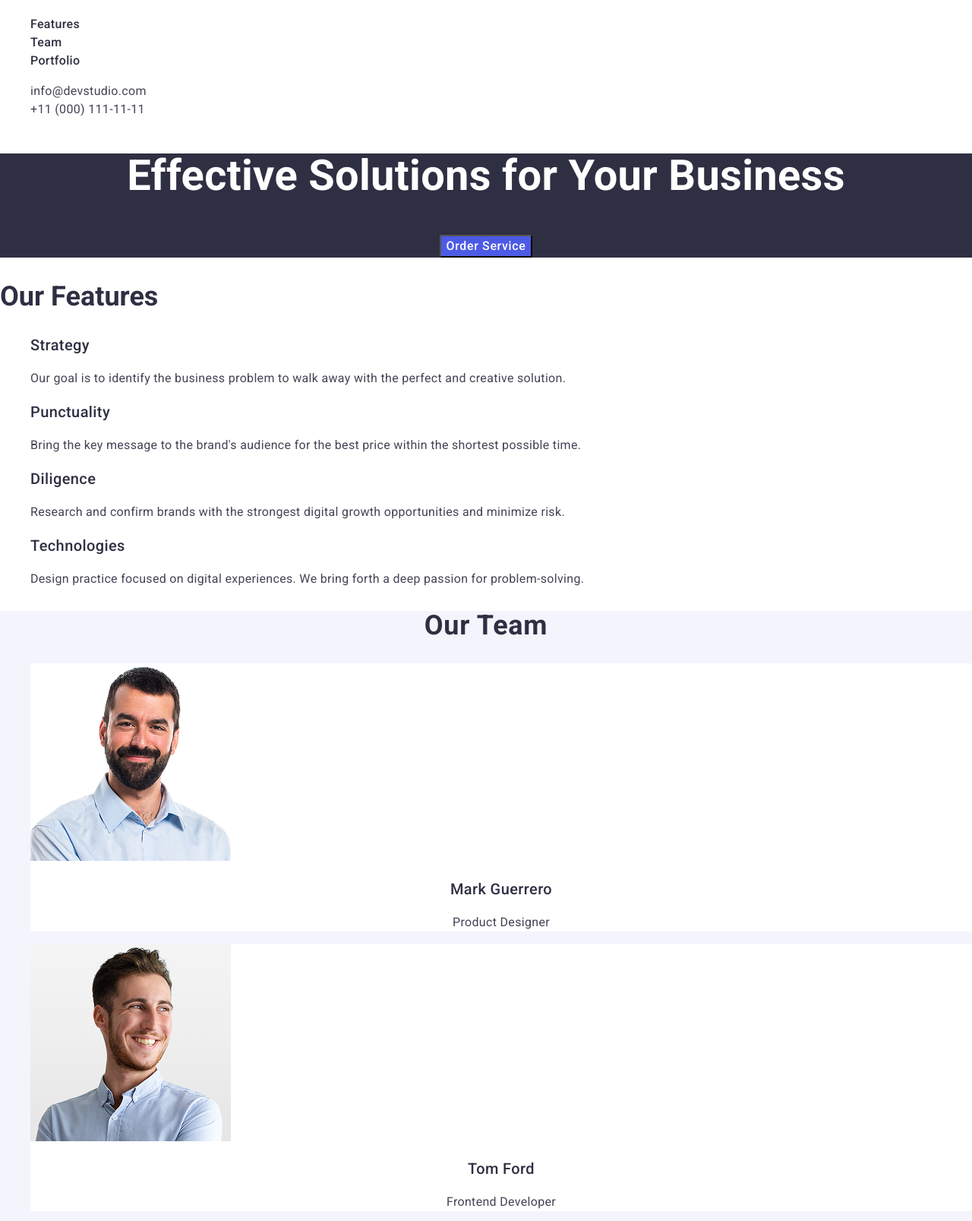
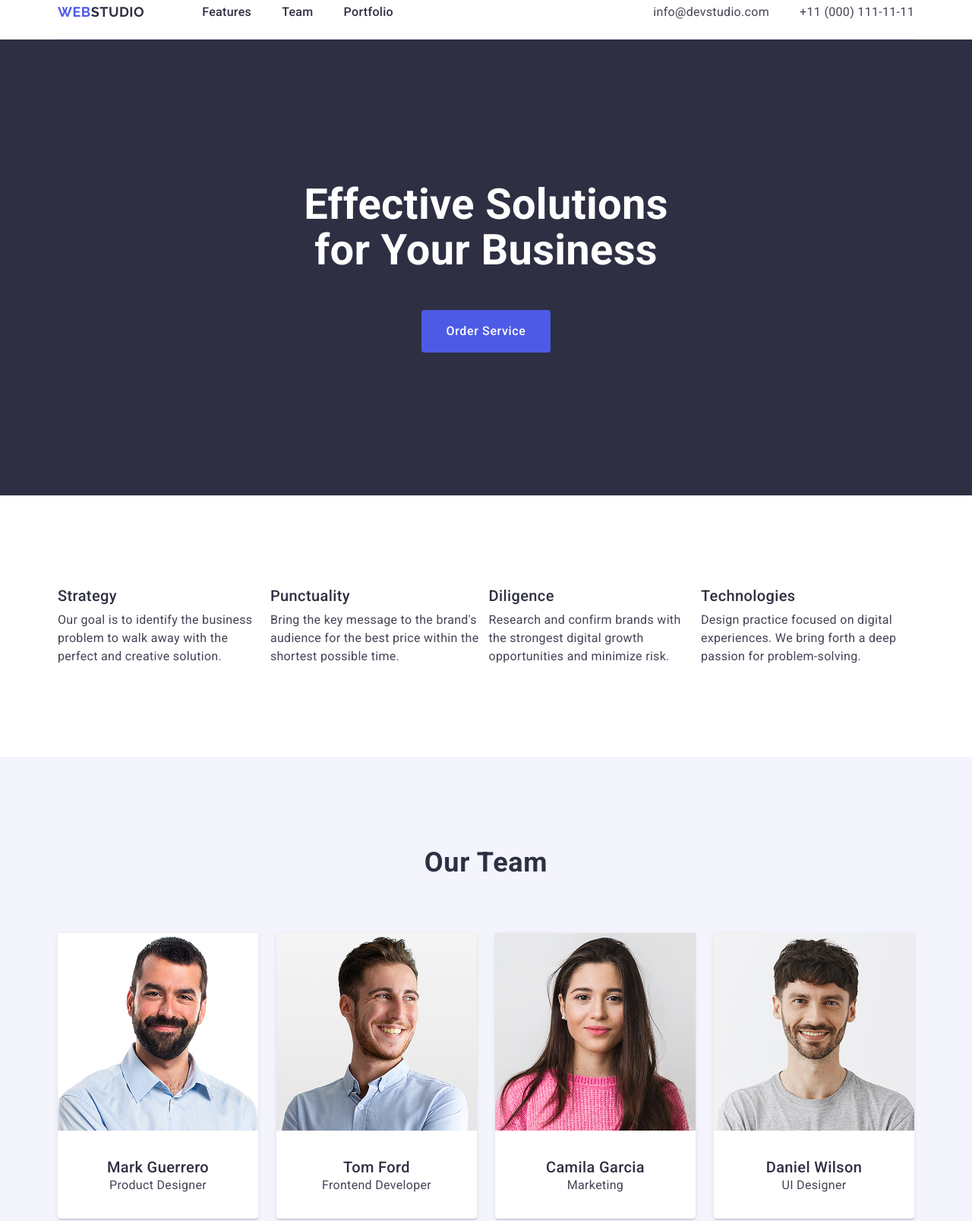
Before and after one commit to tskitsune/goit-hw-03, a plain HTML site: page index.html in a window 1280 px wide. Shown: the part 20-1627 px from the top of the page at 76% size. Drawn offline with nearby package versions, Linux system fonts and the light colour scheme.

Commit message:
improved styles

```diff
--- a/css/common.css
+++ b/css/common.css
@@ -1,7 +1,32 @@
+/* Скидування стилю */
+*,
+*::before,
+*::after {
+  box-sizing: border-box;
+}
 body {
   font-family: Roboto, sans-serif;
-  background-color: #fff;;
+  background-color: #fff;
   color: #2e2f42;
+  margin: 0;
+}
+h1,
+h2,
+h3,
+h4,
+h5,
+h6,
+p {
+  margin: 0;
+}
+ul,
+ol {
+  margin: 0;
+  padding: 0;
+  list-style: none;
+}
+button {
+  cursor: pointer;
 }
 a {
   text-decoration: none;
@@ -16,9 +41,6 @@ a:focus {
   color: #404bbf;
 }
 
-ul {
-  list-style-type: none;
-}
 h1 {
   font-size: 56px;
   color: #fff;
@@ -34,3 +56,11 @@ h2 {
   color: #4d5ae5;
   line-height: 1.33;
 }
+.container {
+  width: 1128px;
+  margin: 0 auto;
+}
+.section {
+  padding: 120px 0;
+  color: #fff;
+}
--- a/css/features.css
+++ b/css/features.css
@@ -1,8 +1,14 @@
+.features-title {
+  display: none;
+}
 .features-list {
+  display: flex;
+  gap: 8px;
   color: #434455;
   line-height: 1.5;
 }
 .features-list-title {
+  padding-bottom: 8px;
   font-size: 20px;
   color: #2e2f42;
   font-weight: 500;
--- a/css/footer.css
+++ b/css/footer.css
@@ -1,7 +1,19 @@
 .footer {
   background-color: #2e2f42;
 }
+.footer-container {
+  padding: 100px 0;
+}
+.footer-motivation {
+  display: flex;
+  flex-direction: column;
+  gap: 8px;
+  max-width: 264px;
+
+
+}
 .logo-footer {
+  padding-bottom: 8px;
   text-transform: uppercase;
   font-size: 18px;
   font-family: Raleway;
@@ -9,7 +21,13 @@
   font-weight: 700;
   line-height: 1.33;
   letter-spacing: 0.03em;
+
 }
+.logo-footer:hover,
+.logo-footer:focus {
+  color: #f4f4fd;
+}
+
 .footer-text {
   color: #f4f4fd;
   font-size: 16px;
--- a/css/header.css
+++ b/css/header.css
@@ -1,3 +1,15 @@
+.header-container {
+  display: flex;
+  align-items: center;
+  justify-items: stretch;
+  justify-content: space-between;
+  padding: 24px 0 23px;
+  border-bottom: 1px solid #e7e9fc;
+}
+.header-nav {
+  display: flex;
+  gap: 76px;
+}
 .logo-header {
   text-transform: uppercase;
   font-size: 18px;
@@ -7,17 +19,32 @@
   color: #2e2f42;
   letter-spacing: 0.03em;
 }
+.logo-header:hover,
+.logo-header:focus {
+  color: #2e2f42;
+}
+
 .header-nav-list {
+  display: flex;
+  justify-self: center;
+  gap: 40px;
   color: #2e2f42;
   letter-spacing: 0.02em;
   font-weight: 500;
   font-size: 16px;
 }
-
+.header-nav-link {
+  padding: 24px 0;
+}
 .header-address-list {
+  display: flex;
+  gap: 40px;
   color: #434455;
   font-style: normal;
   letter-spacing: 0.02em;
   font-weight: 400;
   font-size: 16px;
 }
+.header-adress-link {
+  padding: 24px 0;
+}
--- a/css/hero.css
+++ b/css/hero.css
@@ -1,9 +1,19 @@
 .hero {
+  padding: 188px 0;
   background-color: #2e2f42;
   text-align: center;
   letter-spacing: 0.02em;
 }
+.hero-container {
+  max-width: 496px;
+}
+.hero-title {
+padding-bottom: 48px;
+}
 .hero-button {
+  padding: 16px 32px;
+  border: 0px;
+  border-radius: 4px;
   color: #fff;
   background-color: #4d5ae5;
   letter-spacing: 0.04em;
--- a/css/portfolio.css
+++ b/css/portfolio.css
@@ -1,13 +1,26 @@
 .portfolio-title {
+  padding-bottom: 72px;
   text-align: center;
   line-height: 1.11;
   letter-spacing: 0.02em;
+}
+.portfolio-list {
+  display: flex;
+  flex-wrap: wrap;
+  gap: 48px 24px;
+}
+.portfolio-text {
+  border-bottom: 1px solid #e7e9fc;
+  border-left: 1px solid #e7e9fc;
+  border-right: 1px solid #e7e9fc;
+  padding: 32px 16px;
 }
 .portfolio-card-title {
   font-weight: 500;
   font-size: 20px;
   line-height: 1.2;
   letter-spacing: 0.02em;
+  color: #2e2f42;
 }
 .portfolio-card-text {
   font-size: 16px;
--- a/css/team.css
+++ b/css/team.css
@@ -2,13 +2,22 @@
   background-color: #f4f4fd;
 }
 .team-title {
+  padding-bottom: 72px;
   text-align: center;
   line-height: 1.11;
   letter-spacing: 0.02em;
 }
-
+.team-list {
+  display: flex;
+  gap: 24px;
+}
 .team-card {
   background-color: #fff;
+  border-radius: 0 0 4px 4px;
+  box-shadow: 0 2px 1px 0 rgba(46, 47, 66, 0.08), 0 1px 1px 0 rgba(46, 47, 66, 0.16), 0 1px 6px 0 rgba(46, 47, 66, 0.08);
+}
+.team-text {
+  padding: 32px 0;
 }
 .team-card-title {
   text-align: center;
@@ -16,6 +25,7 @@
   font-size: 20px;
   line-height: 1.2;
   letter-spacing: 0.02em;
+  color: #2e2f42;
 }
 .team-card-text {
   line-height: 1.5;
--- a/index.html
+++ b/index.html
@@ -23,37 +23,54 @@
   </head>
   <body>
     <header id="header">
+      <div class="container header-container">
+        <div class="header-nav">
           <a href="./index.html" class="logo-header"
             ><span class="logo-span">Web</span>Studio</a
           >
           <nav>
             <ul class="header-nav-list">
-          <li><a href="#features">Features</a></li>
-          <li><a href="#team">Team</a></li>
-          <li><a href="#portfolio">Portfolio</a></li>
+              <li><a href="#features" class="header-nav-link">Features</a></li>
+              <li><a href="#team" class="header-nav-link">Team</a></li>
+              <li>
+                <a href="#portfolio" class="header-nav-link">Portfolio</a>
+              </li>
             </ul>
           </nav>
+        </div>
         <address>
           <ul class="header-address-list">
-          <li><a href="mailto:info@devstudio.com">info@devstudio.com</a></li>
-          <li><a href="tel:+110001111111">+11 (000) 111-11-11</a></li>
+            <li>
+              <a href="mailto:info@devstudio.com" class="header-adress-link"
+                >info@devstudio.com</a
+              >
+            </li>
+            <li>
+              <a href="tel:+110001111111" class="header-adress-link"
+                >+11 (000) 111-11-11</a
+              >
+            </li>
           </ul>
         </address>
+      </div>
     </header>
 
     <main>
-      <section id="hero" class="hero">
-        <h1>Effective Solutions for Your Business</h1>
+      <section id="hero" class="section hero">
+        <div class="container hero-container">
+          <h1 class="hero-title">Effective Solutions for Your Business</h1>
           <button type="button" class="hero-button">Order Service</button>
+        </div>
       </section>
-      <section id="features">
-        <h2>Our Features</h2>
+      <section id="features" class="section">
+        <div class="container features-container">
+          <h2 class="features-title">Our Features</h2>
           <ul class="features-list">
             <li>
               <h3 class="features-list-title">Strategy</h3>
               <p class="features-list-text">
-              Our goal is to identify the business problem to walk away with the
-              perfect and creative solution.
+                Our goal is to identify the business problem to walk away with
+                the perfect and creative solution.
               </p>
             </li>
             <li>
@@ -78,8 +95,10 @@
               </p>
             </li>
           </ul>
+        </div>
       </section>
-      <section id="team" class="team">
+      <section id="team" class="section team">
+        <div class="container">
           <h2 class="team-title">Our Team</h2>
           <ul class="team-list">
             <li class="team-card">
@@ -89,8 +108,10 @@
                 width="264"
                 height="260"
               />
+              <div class="team-text">
                 <h3 class="team-card-title">Mark Guerrero</h3>
                 <p class="team-card-text">Product Designer</p>
+              </div>
             </li>
             <li class="team-card">
               <img
@@ -99,8 +120,10 @@
                 width="264"
                 height="260"
               />
+              <div class="team-text">
                 <h3 class="team-card-title">Tom Ford</h3>
                 <p class="team-card-text">Frontend Developer</p>
+              </div>
             </li>
             <li class="team-card">
               <img
@@ -109,8 +132,10 @@
                 width="264"
                 height="260"
               />
+              <div class="team-text">
                 <h3 class="team-card-title">Camila Garcia</h3>
                 <p class="team-card-text">Marketing</p>
+              </div>
             </li>
             <li class="team-card">
               <img
@@ -119,56 +144,78 @@
                 width="264"
                 height="260"
               />
+              <div class="team-text">
                 <h3 class="team-card-title">Daniel Wilson</h3>
                 <p class="team-card-text">UI Designer</p>
+              </div>
             </li>
           </ul>
+        </div>
       </section>
-      <section id="portfolio">
+      <section id="portfolio" class="section">
+        <div class="container">
           <h2 class="portfolio-title">Our Portfolio</h2>
           <ul class="portfolio-list">
             <li>
               <img src="./images/portfolio-1.jpg" alt="" width="360" />
+              <div class="portfolio-text">
                 <h3 class="portfolio-card-title">Banking App</h3>
                 <p class="portfolio-card-text">App</p>
+              </div>
             </li>
             <li>
               <img src="./images/portfolio-2.jpg" alt="" width="360" />
+              <div class="portfolio-text">
                 <h3 class="portfolio-card-title">Cashless Payment</h3>
                 <p class="portfolio-card-text">Marketing</p>
+              </div>
             </li>
             <li>
               <img src="./images/portfolio-3.jpg" alt="" width="360" />
+              <div class="portfolio-text">
                 <h3 class="portfolio-card-title">Meditation App</h3>
                 <p class="portfolio-card-text">App</p>
+              </div>
             </li>
             <li>
               <img src="./images/portfolio-4.jpg" alt="" width="360" />
+              <div class="portfolio-text">
                 <h3 class="portfolio-card-title">Taxi Service</h3>
                 <p class="portfolio-card-text">Marketing</p>
+              </div>
             </li>
             <li>
               <img src="./images/portfolio-5.jpg" alt="" width="360" />
+              <div class="portfolio-text">
                 <h3 class="portfolio-card-title">Screen Illustrations</h3>
                 <p class="portfolio-card-text">Design</p>
+              </div>
             </li>
             <li>
               <img src="./images/portfolio-6.jpg" alt="" width="360" />
+              <div class="portfolio-text">
                 <h3 class="portfolio-card-title">Online Courses</h3>
+
                 <p class="portfolio-card-text">Marketing</p>
+              </div>
             </li>
           </ul>
+        </div>
       </section>
     </main>
 
     <footer id="footer" class="footer">
+      <div class="container footer-container">
+        <div class="footer-motivation">
           <a href="./index.html" class="logo-footer"
             ><span class="logo-span">Web</span>Studio</a
           >
           <p class="footer-text">
-        Increase the flow of customers and sales for your business with digital
-        marketing & growth solutions.
+            Increase the flow of customers and sales for your business with
+            digital marketing & growth solutions.
           </p>
+        </div>
+      </div>
     </footer>
   </body>
 </html>
```
Also changed, not shown: 1 other file. Lines whose indentation alone changed are shown as unchanged.
